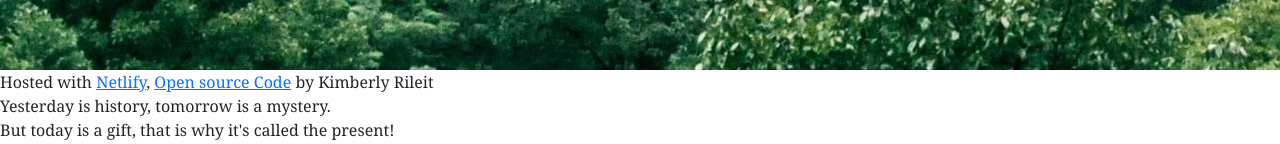
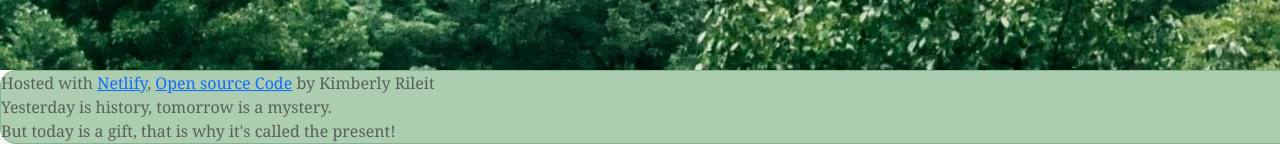
Before and after one commit to Quimberly/weather-app, a plain HTML site: page index.html in a window 1280 px wide. Shown: the part 1497-1641 px from the top of the page. Drawn offline with nearby package versions, Linux system fonts and the light colour scheme.

Commit message:
CSS footer change up

```diff
--- a/src/styles.css
+++ b/src/styles.css
@@ -112,3 +112,14 @@ button {
 .weather-forecast .weather-forecast-item .temp {
   font-weight: 100;
 }
+footer {
+  display: block;
+  color: rgba(55, 56, 56, 0.733);
+  /* From https://css.glass */
+  background: rgba(33, 120, 44, 0.37);
+  border-radius: 16px;
+  box-shadow: 0 4px 30px rgba(0, 0, 0, 0.1);
+  backdrop-filter: blur(5px);
+  -webkit-backdrop-filter: blur(5px);
+  border: 1px solid rgba(33, 120, 44, 0.29);
+}
```
